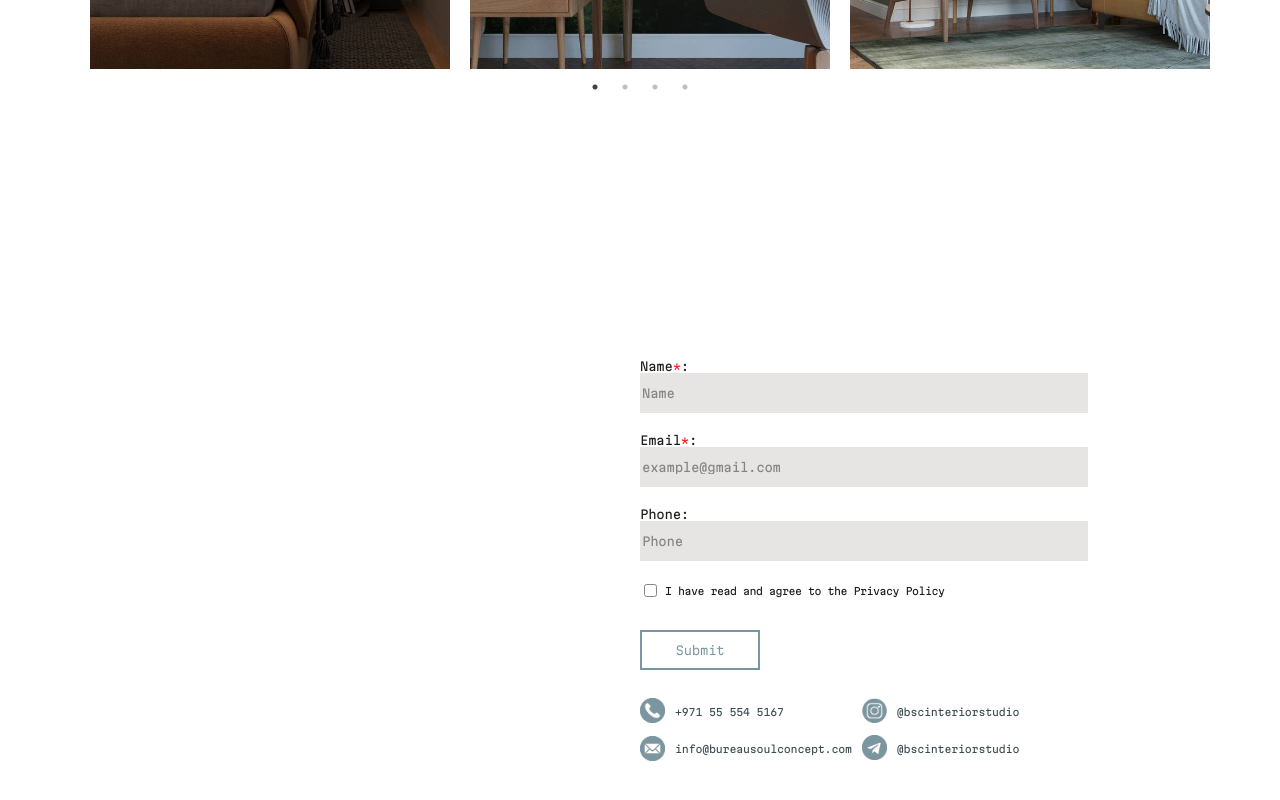
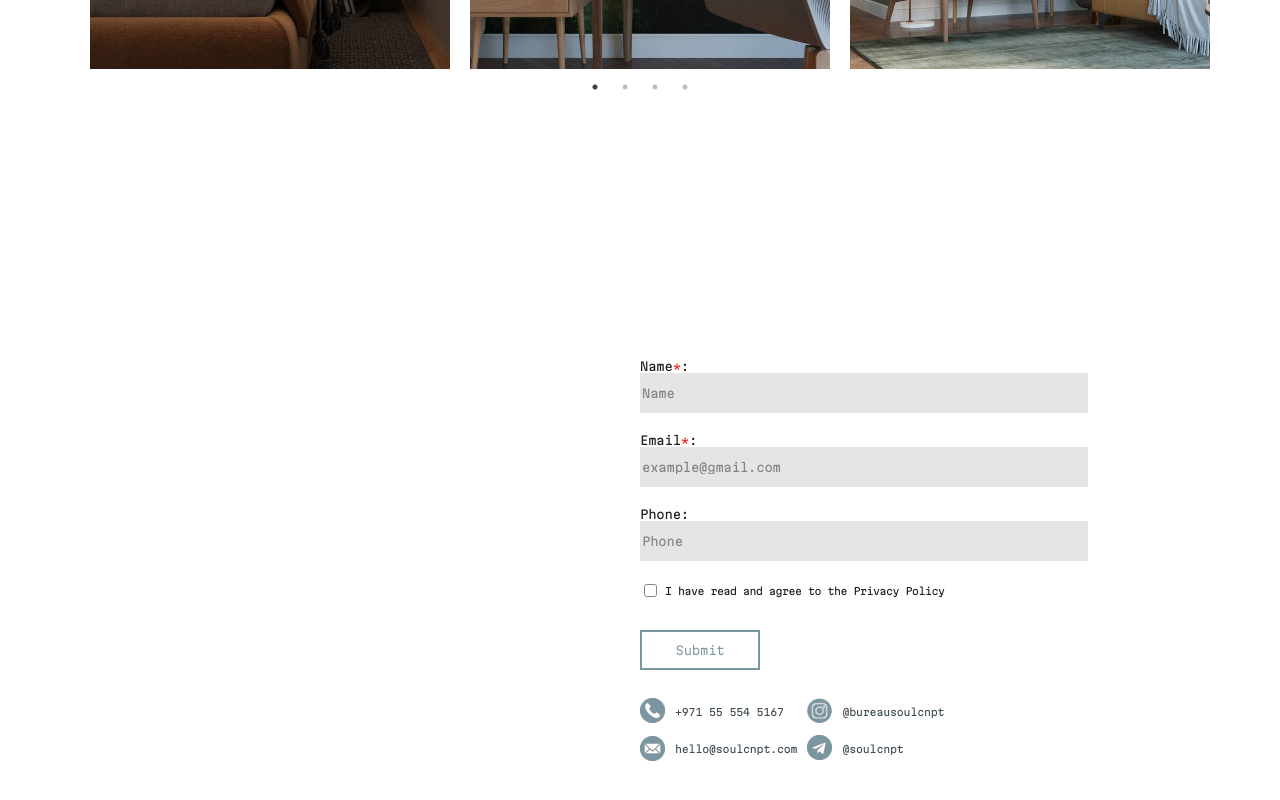
Before and after one commit to AllaOz/DesignerNext.js, a Next.js app in the folder interior-design/: page / in a window 1280 px wide. Shown: the part 3540-4340 px from the top of the page. Built offline with nearby package versions, Linux system fonts and the light colour scheme.

Commit message:
Update contact information

```diff
--- a/interior-design/components/sections/ContactsSection.jsx
+++ b/interior-design/components/sections/ContactsSection.jsx
@@ -31,7 +31,7 @@ const ContactsSection = () => {
                         <a href="https://wa.me/971555545167" target="_blank" rel="noopener noreferrer">+971 55 554 5167</a>
                     </div>
                     <div className={styles.gridItem}>
-                        <a href="https://www.instagram.com/bscinteriorstudio" target="_blank" rel="noopener noreferrer">
+                        <a href="https://www.instagram.com/bureausoulcnbt" target="_blank" rel="noopener noreferrer">
                             <Image
                                 src="/instagram (3).png"
                                 width={25}
@@ -40,7 +40,7 @@ const ContactsSection = () => {
                         </a>
                     </div>
                     <div className={styles.gridItem}>
-                        <a href="https://www.instagram.com/bscinteriorstudio" target="_blank" rel="noopener noreferrer">@bscinteriorstudio</a>
+                        <a href="https://www.instagram.com/bureausoulcnbt" target="_blank" rel="noopener noreferrer">@bureausoulcnpt</a>
                     </div>
                     <div className={styles.gridItem}>
                         <Image
@@ -50,10 +50,10 @@ const ContactsSection = () => {
                             alt="email icon" />
                     </div>
                     <div className={styles.gridItem}>
-                        <a href="mailto:info@souldecore.com">info@bureausoulconcept.com</a>
+                        <a href="mailto:hello@soulcnpt.com">hello@soulcnpt.com</a>
                     </div>
                     <div className={styles.gridItem}>
-                        <a href="https://t.me/bscinteriorstudio" target="_blank" rel="noopener noreferrer">
+                        <a href="https://t.me/soulcnpt" target="_blank" rel="noopener noreferrer">
                             <Image
                                 src="/telegram (1).png"
                                 width={25}
@@ -62,7 +62,7 @@ const ContactsSection = () => {
                         </a>
                     </div>
                     <div className={styles.gridItem}>
-                        <a href="https://t.me/bscinteriorstudio" target="_blank" rel="noopener noreferrer">@bscinteriorstudio</a>
+                        <a href="https://t.me/soulcnpt" target="_blank" rel="noopener noreferrer">@soulcnpt</a>
                     </div>
                 </div>
             </div>
```
Also changed, not shown: interior-design/pages/contacts.js (+5 -5 lines).
